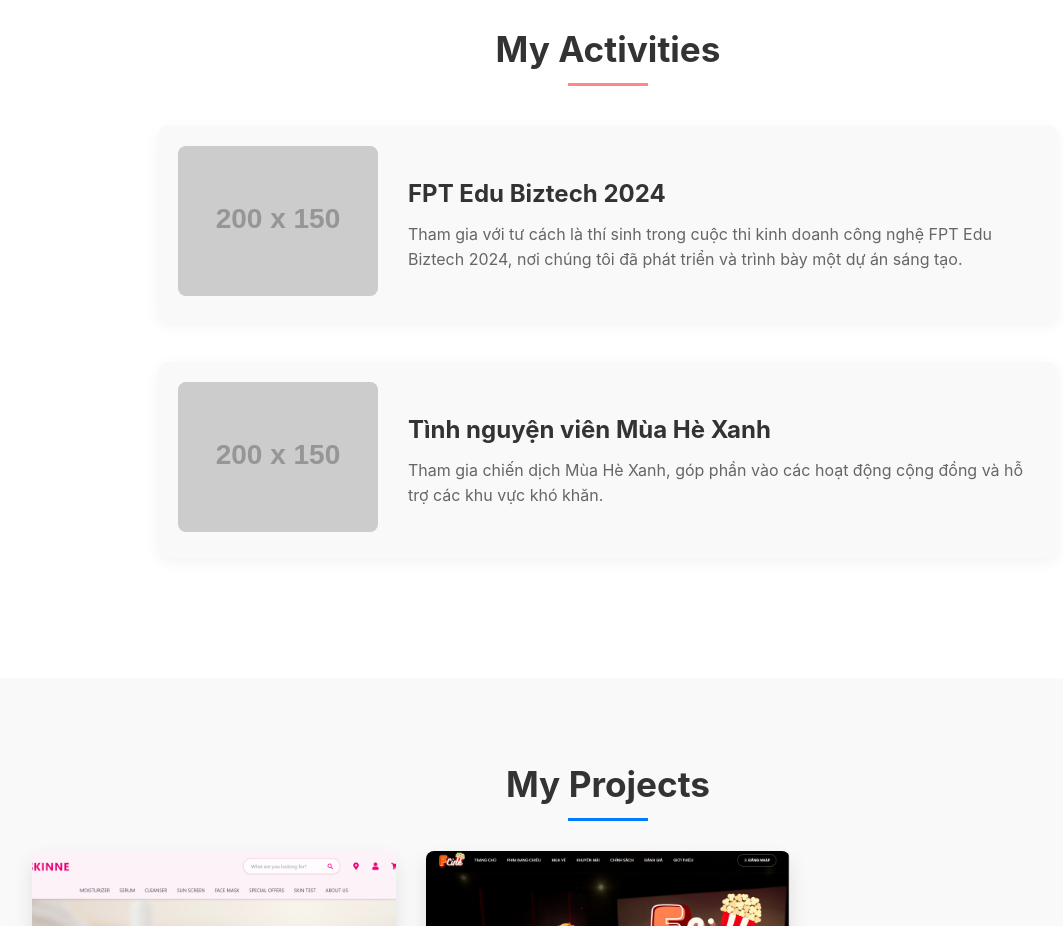
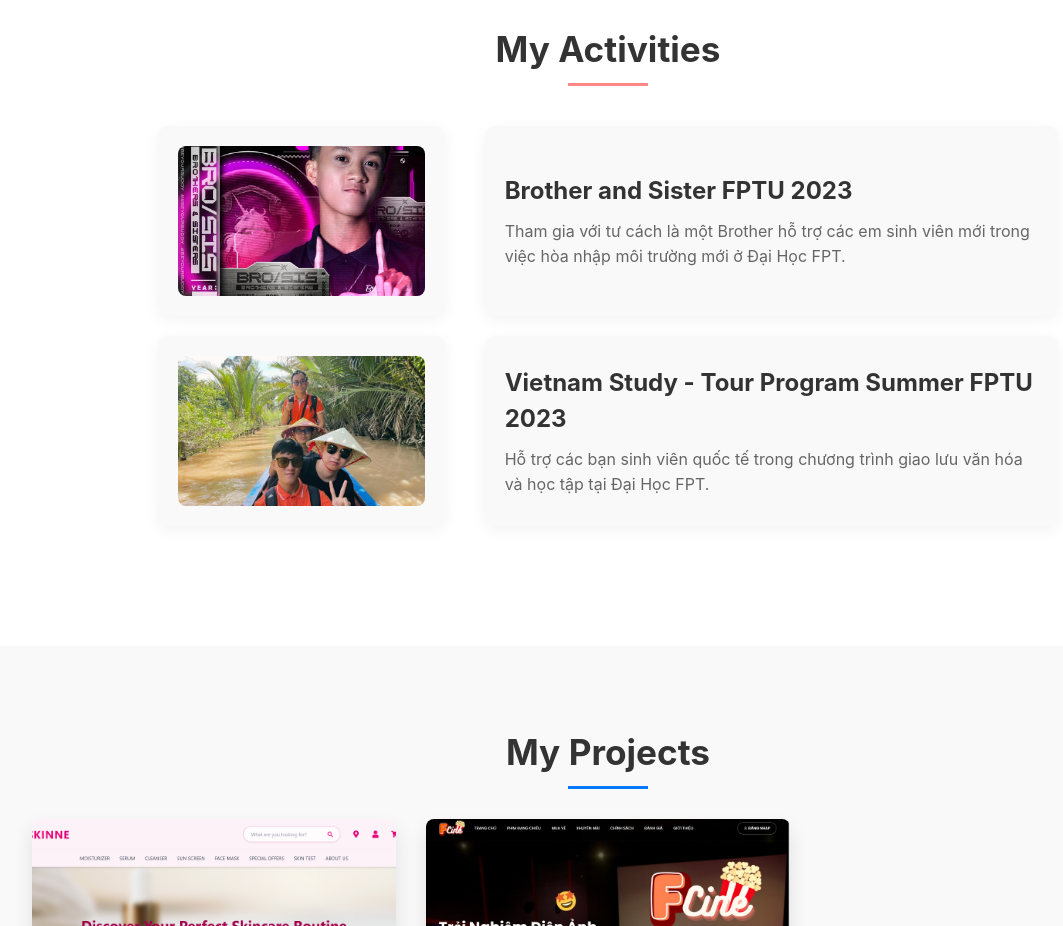
Before and after one commit to BaoNG0105/Portfolio, a React (Vite) app: page / in a window 1280 px wide. Shown: the part 1580-2506 px from the top of the page, without its empty margins (32-1095 px from the left). Built offline with nearby package versions, Linux system fonts and the light colour scheme; a web font is replaced by a local one.

Commit message:
add activities

```diff
--- a/src/sections/ActivitiesSection.jsx
+++ b/src/sections/ActivitiesSection.jsx
@@ -1,16 +1,18 @@
 import React from "react";
 import '../styles/ActivitiesSection.css';
+import act1 from '../assets/image/act1.jpg';
+import act2 from '../assets/image/act2.jpg';
 
 const myActivities = [
     {
-        image: 'https://via.placeholder.com/200x150', // Thay thế bằng ảnh của bạn, ví dụ: biztechImg
-        title: 'FPT Edu Biztech 2024',
-        description: 'Tham gia với tư cách là thí sinh trong cuộc thi kinh doanh công nghệ FPT Edu Biztech 2024, nơi chúng tôi đã phát triển và trình bày một dự án sáng tạo.',
+        image: act1, // Thay thế bằng ảnh của bạn
+        title: 'Brother and Sister FPTU 2023',
+        description: 'Tham gia với tư cách là một Brother hỗ trợ các em sinh viên mới trong việc hòa nhập môi trường mới ở Đại Học FPT.',
     },
     {
-        image: 'https://via.placeholder.com/200x150', // Thay thế bằng ảnh của bạn
-        title: 'Tình nguyện viên Mùa Hè Xanh',
-        description: 'Tham gia chiến dịch Mùa Hè Xanh, góp phần vào các hoạt động cộng đồng và hỗ trợ các khu vực khó khăn.',
+        image: act2, // Thay thế bằng ảnh của bạn
+        title: 'Vietnam Study - Tour Program Summer FPTU 2023',
+        description: 'Hỗ trợ các bạn sinh viên quốc tế trong chương trình giao lưu văn hóa và học tập tại Đại Học FPT.',
     },
     // Thêm các hoạt động khác ở đây
 ];
@@ -20,17 +22,24 @@
       <section id="activities" className="activities-section">
         <h2>My Activities</h2>
         <div className="activities-container">
-          {myActivities.map((activity, index) => (
-            <div className="activity-item" key={index}>
-              <div className="activity-image">
+          {/* Cột bên trái cho hình ảnh */}
+          <div className="activities-images-column">
+            {myActivities.map((activity, index) => (
+              <div className="activity-image" key={`img-${index}`}>
                 <img src={activity.image} alt={activity.title} />
               </div>
-              <div className="activity-content">
+            ))}
+          </div>
+
+          {/* Cột bên phải cho nội dung */}
+          <div className="activities-content-column">
+            {myActivities.map((activity, index) => (
+              <div className="activity-content-item" key={`content-${index}`}>
                 <h3>{activity.title}</h3>
                 <p>{activity.description}</p>
               </div>
-            </div>
-          ))}
+            ))}
+          </div>
         </div>
       </section>
     );
--- a/src/styles/ActivitiesSection.css
+++ b/src/styles/ActivitiesSection.css
@@ -26,54 +26,63 @@
     max-width: 900px;
     margin: 0 auto;
     display: flex;
-    flex-direction: column;
     gap: 40px;
 }
 
-.activity-item {
+.activities-images-column,
+.activities-content-column {
     display: flex;
-    align-items: center;
-    gap: 30px;
+    flex-direction: column;
+    gap: 20px; /* Khoảng cách giữa các mục trong một cột */
+}
+
+.activities-images-column {
+    flex: 1; /* Cột ảnh chiếm 1 phần */
+}
+
+.activities-content-column {
+    flex: 2; /* Cột nội dung chiếm 2 phần, rộng hơn */
+}
+
+.activity-image,
+.activity-content-item {
     background-color: #f9f9f9;
     padding: 20px;
     border-radius: 10px;
     box-shadow: 0 4px 15px rgba(0, 0, 0, 0.05);
-    transition: transform 0.3s ease, box-shadow 0.3s ease;
+    min-height: 190px; /* Bằng với chiều cao của ảnh + padding */
+    display: flex;
+    flex-direction: column;
+    justify-content: center;
 }
 
-.activity-item:hover {
-    transform: translateY(-5px);
-    box-shadow: 0 8px 25px rgba(0, 0, 0, 0.1);
+.activity-image {
+    align-items: center;
 }
 
 .activity-image img {
-    width: 200px;
+    width: 100%;
     height: 150px;
     object-fit: cover;
     border-radius: 8px;
 }
 
-.activity-content h3 {
+.activity-content-item h3 {
     font-size: 1.5rem;
     color: #333;
+    margin-top: 0;
     margin-bottom: 10px;
 }
 
-.activity-content p {
+.activity-content-item p {
     font-size: 1rem;
     color: #666;
     line-height: 1.6;
+    margin-bottom: 0;
 }
 
 @media (max-width: 768px) {
-    .activity-item {
+    .activities-container {
         flex-direction: column;
-        text-align: center;
-    }
-
-    .activity-image img {
-        width: 100%;
-        max-width: 300px;
-        height: auto;
     }
 }
```
Also changed, not shown: src/assets/image/act1.jpg (added), src/assets/image/act2.jpg (added).
